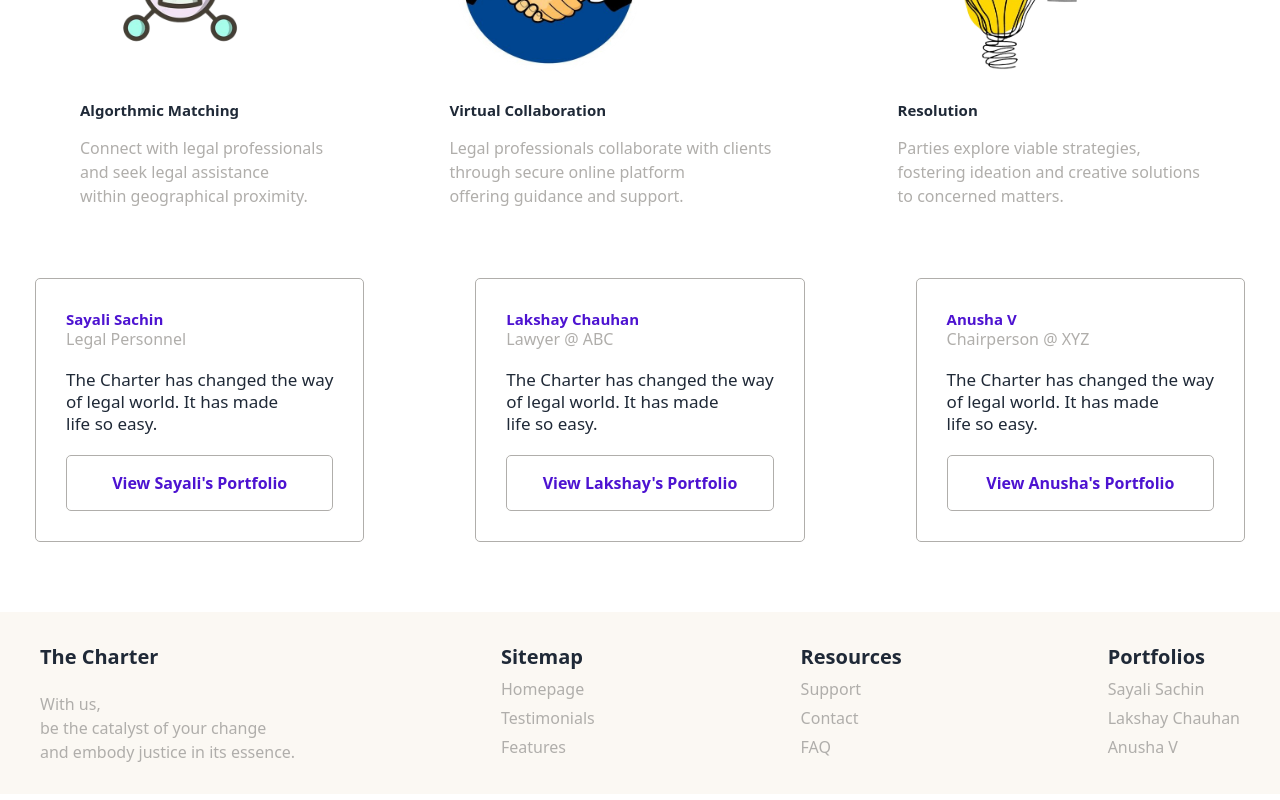
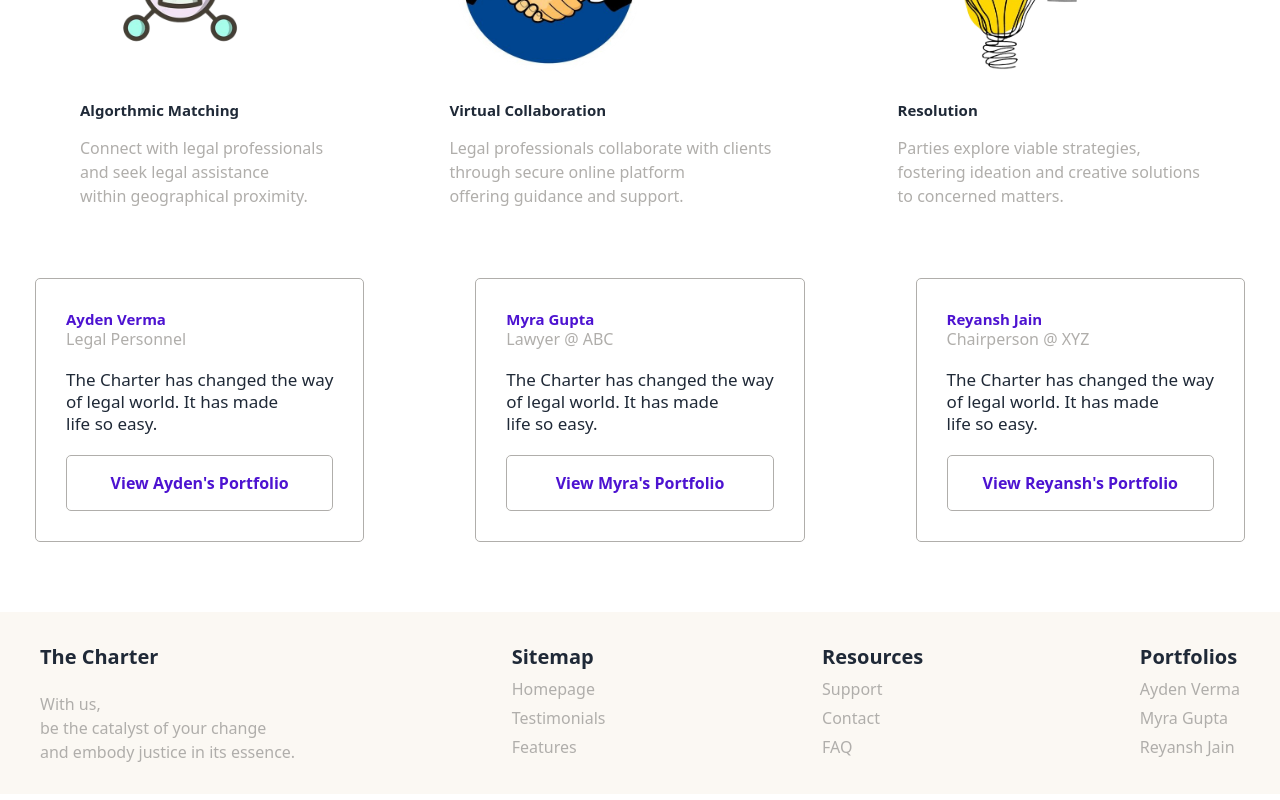
Before and after one commit to lakshay007/gdsc-solution-challenge, a SvelteKit app in the folder frontend/practice-app/: page / in a window 1280 px wide. Shown: the part 1064-1864 px from the top of the page. Built offline with nearby package versions, Linux system fonts and the light colour scheme.

Commit message:
Updated changes

```diff
--- a/frontend/practice-app/src/routes/+page.svelte
+++ b/frontend/practice-app/src/routes/+page.svelte
@@ -126,30 +126,30 @@ let handlelogin = async()=>{
         <section class="section-cards-2">
             <section class="section-card-2">
                     <div class="set sa-set">
-                        <h3>Sayali Sachin</h3>
+                        <h3>Ayden Verma</h3>
                         <h4>Legal Personnel</h4>
                     </div>
                     <p>The Charter has changed the way<br> of legal world. It has made<br>life so easy.</p>
-                    <button id="sa-button">View Sayali's Portfolio</button>
+                    <button id="sa-button">View Ayden's Portfolio</button>
 
 
             </section>
             <section class="section-card-2">
                     <div class="set mh-set">
-                        <h3>Lakshay Chauhan</h3>
+                        <h3>Myra Gupta</h3>
                         <h4>Lawyer @ ABC</h4>
                     </div>
                     <p>The Charter has changed the way<br> of legal world. It has made<br>life so easy.</p>
-                    <button class="sectionbutton">View Lakshay's Portfolio</button>
+                    <button class="sectionbutton">View Myra's Portfolio</button>
 
             </section>
             <section class="section-card-2">
                     <div class="set jd-set">
-                        <h3>Anusha V</h3>
+                        <h3>Reyansh Jain</h3>
                         <h4>Chairperson @ XYZ</h4>
                     </div>
                     <p>The Charter has changed the way<br> of legal world. It has made<br>life so easy.</p>
-                    <button class="sectionbutton">View Anusha's Portfolio</button>
+                    <button class="sectionbutton">View Reyansh's Portfolio</button>
 
             </section>
         </section>
@@ -172,9 +172,9 @@ let handlelogin = async()=>{
             </nav>
             <nav class="footer-nav">
                 <h2>Portfolios</h2>
-                <a href="#">Sayali Sachin</a>
-                <a href="#">Lakshay Chauhan</a>
-                <a href="#">Anusha V </a>
+                <a href="#">Ayden Verma</a>
+                <a href="#">Myra Gupta</a>
+                <a href="#">Reyansh Jain </a>
             </nav>
         </footer>
 </main>
```
